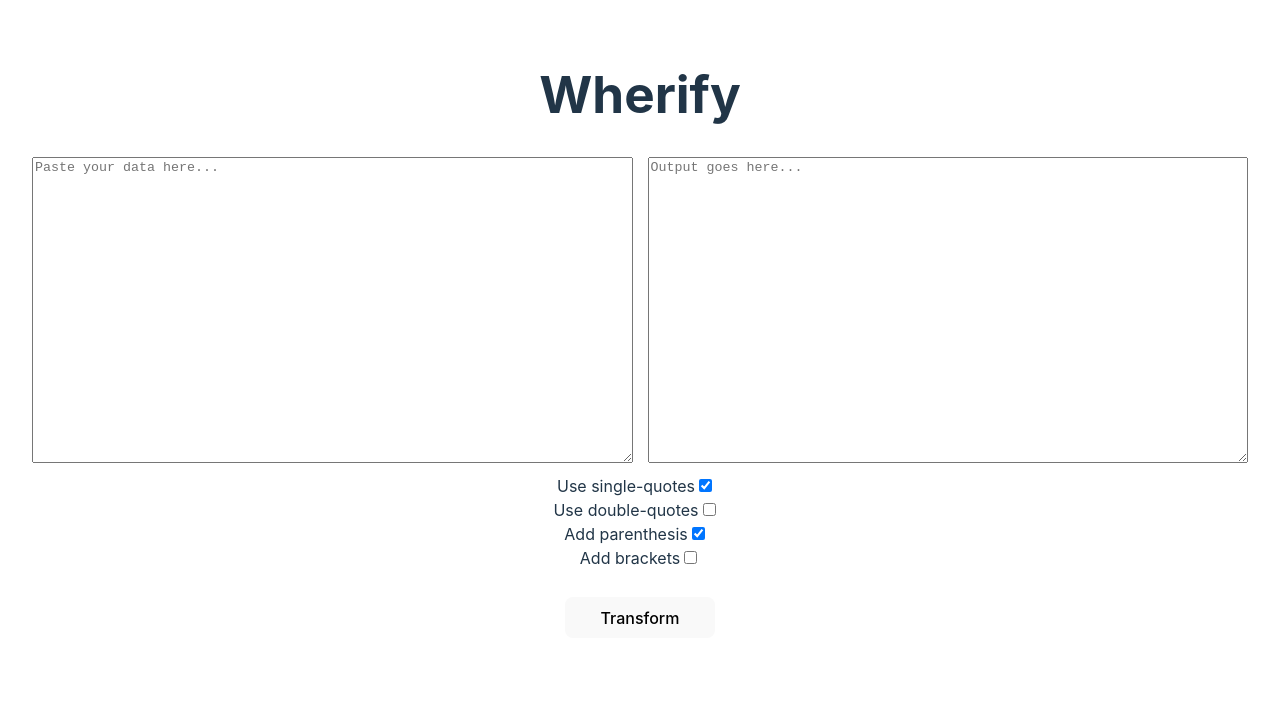
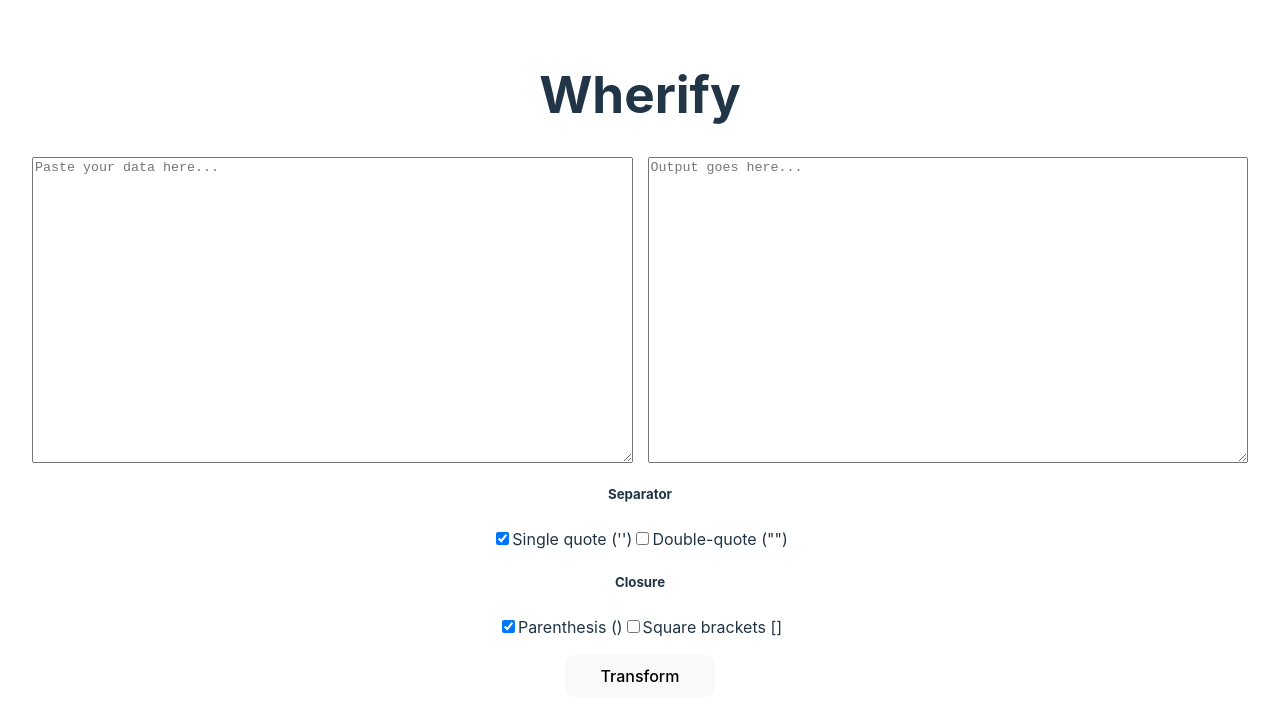
Before and after one commit to jsgaonac/wherify, a React (Vite) app: page / in a window 1280 px wide. Shown: the top 720 px of the page. Built offline with nearby package versions, Linux system fonts and the light colour scheme.

Commit message:
created sub components

```diff
--- a/package.json
+++ b/package.json
@@ -10,6 +10,7 @@
     "preview": "vite preview"
   },
   "dependencies": {
+    "bootstrap": "^5.3.3",
     "react": "^18.2.0",
     "react-dom": "^18.2.0"
   },
--- a/src/App.tsx
+++ b/src/App.tsx
@@ -1,5 +1,7 @@
 import {useRef, useState} from 'react';
 import './App.css'
+import Header from './components/Header/Header';
+import Toolbar from './components/Toolbar/Toolbar';
 
 function App() {
     const [isProcessing, setIsProcessing] = useState(false);
@@ -38,8 +40,8 @@ function App() {
     }
 
     return (
-        <>
-            <h1>Wherify</h1>
+        <div>
+            <Header />
 
             <section className="content">
                 <div className="content-areas">
@@ -51,41 +53,17 @@ function App() {
                               ref={dataOut}></textarea>
                 </div>
 
-                <section className="options">
-                    <label htmlFor="add-par">Use single-quotes
-                        <input type="checkbox" checked={isSingleQuotes} onChange={(e) => {
-                            setIsSingleQuotes(e.target.checked);
-                            setIsDoubleQuotes(false);
-                        }}/>
-                    </label>
-
-                    <label htmlFor="add-par">Use double-quotes
-                        <input type="checkbox" checked={isDoubleQuotes} onChange={(e) => {
-                            setIsSingleQuotes(false);
-                            setIsDoubleQuotes(e.target.checked);
-                        }}/>
-                    </label>
-
-                    <label htmlFor="add-par">Add parenthesis
-                        <input type="checkbox" checked={isAddParenthesis} onChange={(e) => {
-                            setIsAddParenthesis(e.target.checked);
-                            setIsAddBrackets(false);
-                        }}/>
-                    </label>
-
-                    <label htmlFor="add-par">Add brackets
-                        <input type="checkbox" checked={isAddBrackets} onChange={(e) => {
-                            setIsAddBrackets(e.target.checked);
-                            setIsAddParenthesis(false);
-                        }}/>
-                    </label>
-                </section>
+                <Toolbar onSingleQuotesChanged={(isSingleQuotes: boolean) => setIsSingleQuotes(isSingleQuotes)}
+                        onDoubleQuotesChanged={(isDoubleQuotes: boolean) => setIsDoubleQuotes(isDoubleQuotes)}
+                        onAddParenthesisChanged={(isAddParenthesis: boolean) => setIsAddParenthesis(isAddParenthesis)}
+                        onAddBracketsChanged={(isAddBrackets: boolean) => setIsAddBrackets(isAddBrackets)}
+                    />
 
                 <button id="transform-btn" onClick={transform} disabled={isProcessing}>
                     {isProcessing ? "Working on it..." : "Transform"}
                 </button>
             </section>
-        </>
+        </div>
     )
 }
 
--- /dev/null
+++ b/src/components/Header/Header.tsx
@@ -0,0 +1,7 @@
+export default function Header() {
+    return (
+        <div>
+            <h1>Wherify</h1>
+        </div>
+    );
+}
--- /dev/null
+++ b/src/components/Toolbar/Toolbar.tsx
@@ -0,0 +1,81 @@
+import { useState } from "react";
+
+interface ToolbarProps {
+    onSingleQuotesChanged: (isSingleQuotes: boolean) => void;
+    onDoubleQuotesChanged: (isDoubleQuotes: boolean) => void;
+    onAddParenthesisChanged: (isAddParenthesis: boolean) => void;
+    onAddBracketsChanged: (isAddBrackets: boolean) => void;
+}
+
+export default function Toolbar(props: ToolbarProps) {
+
+    const [isSingleQuotes, setIsSingleQuotes] = useState(true);
+    const [isDoubleQuotes, setIsDoubleQuotes] = useState(false);
+    const [isAddParenthesis, setIsAddParenthesis] = useState(true);
+    const [isAddBrackets, setIsAddBrackets] = useState(false);
+
+    const singleQuotesChanged = () => {
+        return () => {
+            setIsSingleQuotes(!isSingleQuotes);
+            setIsDoubleQuotes(false);
+            props.onSingleQuotesChanged(!isSingleQuotes);
+            props.onDoubleQuotesChanged(false);
+        }
+    }
+
+    const doubleQuotesChanged = () => {
+        return () => {
+            setIsDoubleQuotes(!isDoubleQuotes);
+            setIsSingleQuotes(false);
+            props.onDoubleQuotesChanged(!isDoubleQuotes);
+            props.onSingleQuotesChanged(false);
+        }
+    }
+
+    const parenthesisChanged = () => {
+        return () => {
+            setIsAddParenthesis(!isAddParenthesis);
+            setIsAddBrackets(false);
+            props.onAddParenthesisChanged(!isAddParenthesis);
+            props.onAddBracketsChanged(false);
+        }
+    }
+
+    const bracketsChanged = () => {
+        return () => {
+            setIsAddBrackets(!isAddBrackets);
+            setIsAddParenthesis(false);
+            props.onAddBracketsChanged(!isAddBrackets);
+            props.onAddParenthesisChanged(false);
+        }
+    }
+
+    return (
+        <>
+            <h5>Separator</h5>
+            <section >
+                    <label htmlFor="add-par">
+                        <input type="checkbox" checked={isSingleQuotes} onChange={singleQuotesChanged()} />
+                        Single quote ('')
+                    </label>
+                    <label htmlFor="add-par">
+                        <input type="checkbox" checked={isDoubleQuotes} onChange={doubleQuotesChanged()} />
+                        Double-quote ("")
+                    </label>
+            </section>
+            <h5>Closure</h5>
+            <section >
+                    <label htmlFor="add-par">
+                        <input type="checkbox" checked={isAddParenthesis} onChange={parenthesisChanged()} />
+                        Parenthesis ()
+                    </label>
+                    <label htmlFor="add-par">
+                        <input type="checkbox" checked={isAddBrackets} onChange={bracketsChanged()} />
+                        Square brackets []
+                    </label>
+            </section>
+        </>
+    );
+
+
+}
--- a/src/main.tsx
+++ b/src/main.tsx
@@ -2,6 +2,7 @@ import React from 'react'
 import ReactDOM from 'react-dom/client'
 import App from './App.tsx'
 import './index.css'
+// import 'bootstrap/dist/css/bootstrap.min.css'
 
 ReactDOM.createRoot(document.getElementById('root')!).render(
   <React.StrictMode>
```
Also changed, not shown: 1 other file (tests, documents, lock files or other folders).
